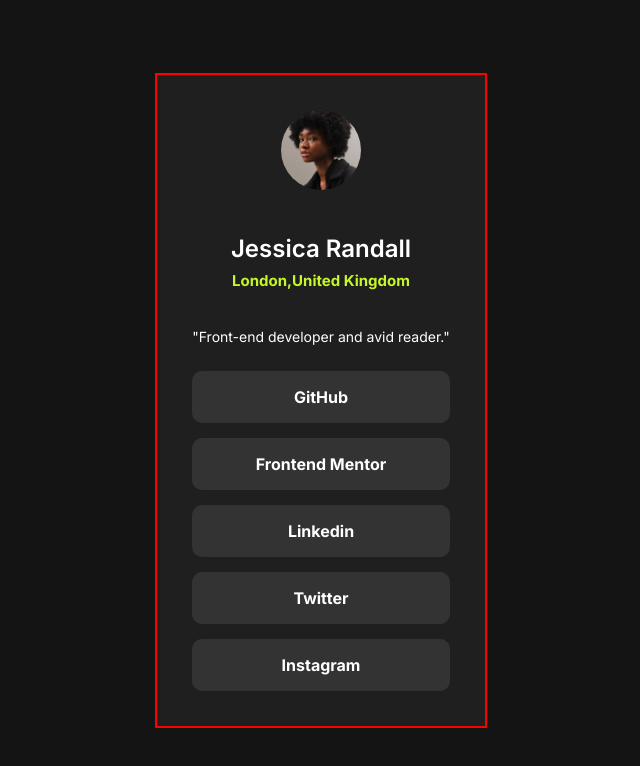
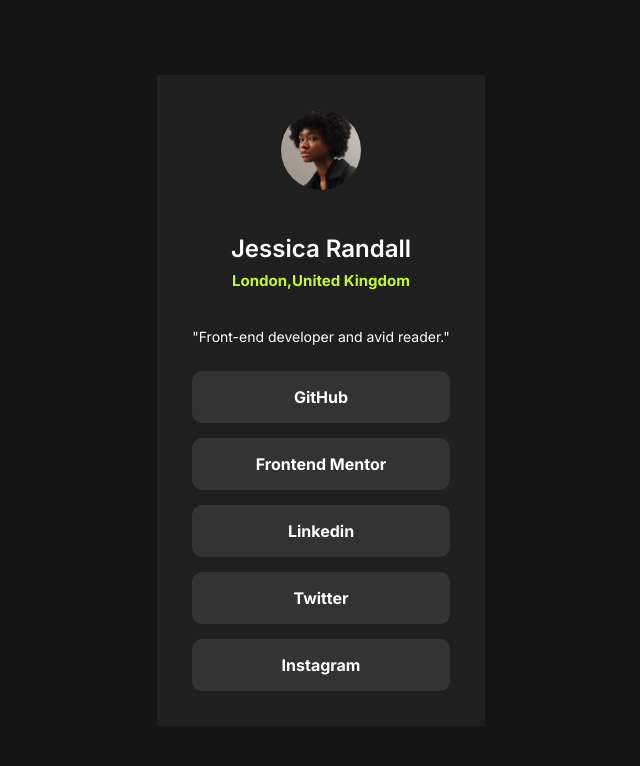
Before and after one commit to CallensJ/social-link-profile, a plain HTML site: page index.html in a window 1280 px wide. Shown: the whole page, without its empty margins (319-959 px from the left). Drawn offline with nearby package versions, Linux system fonts and the light colour scheme; files that its build step writes are made by us from their sources.

Commit message:
update readme

```diff
--- a/scss/_card.scss
+++ b/scss/_card.scss
@@ -1,12 +1,10 @@
 @use "colors" as *;
 
 .card {
-  border: 2px solid red;
   text-align: center;
   padding: 2.188rem;
   background-color: $background-card;
   &__profile {
-    //border: 1px solid yellow;
     .card__profile--avatar {
       width: 5rem;
       height: 5rem;
```
Also changed, not shown: 2 other files.
